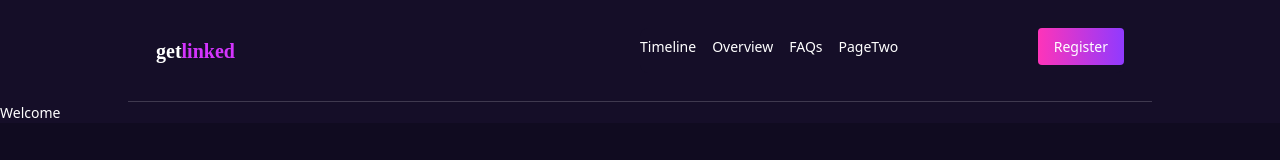
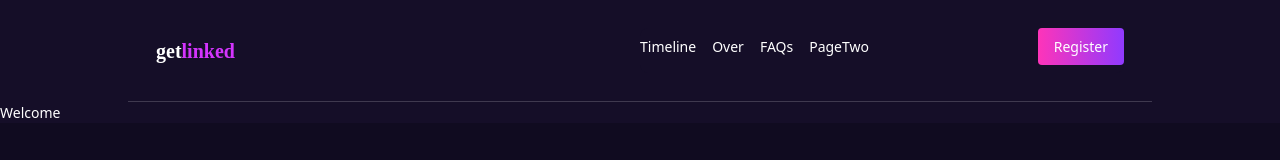
Before and after one commit to t-bello7/azure-nigeria, a React (Vite) app: page / in a window 1280 px wide. Shown: the top 160 px of the page. Built offline with nearby package versions, Linux system fonts and the light colour scheme; a web font is replaced by a local one.

Commit message:
any commit

```diff
--- a/src/2023/components/Navbar.jsx
+++ b/src/2023/components/Navbar.jsx
@@ -15,7 +15,7 @@ const Navbar = ({ scrollRoutes }) => {
   const navigate = useNavigate();
 
   const handleScroll = (event) => {
-    setNavOpen(!navOpen);
+    setNavOpen(!navOpen);~
     navigate("/");
   };
   return (
@@ -62,7 +62,7 @@ const Navbar = ({ scrollRoutes }) => {
             onClick={handleScroll}
           >
             {" "}
-            Overview{" "}
+            Over{" "}
           </li>
           <li className="mb-2 pb-2 pt-2" data-id="faq" onClick={handleScroll}>
             {" "}
--- a/src/2023/pages/404.jsx
+++ b/src/2023/pages/404.jsx
@@ -1,7 +1,7 @@
-import { useRouterError } from "react-router-dom";
+import { useRouteError } from "react-router-dom";
 
 const ErrorPage = () => {
-  const error = useRouterError();
+  const error = useRouteError();
   return (
     <div>
       <h1> Oops, Welcome to the Error Page </h1>
```
